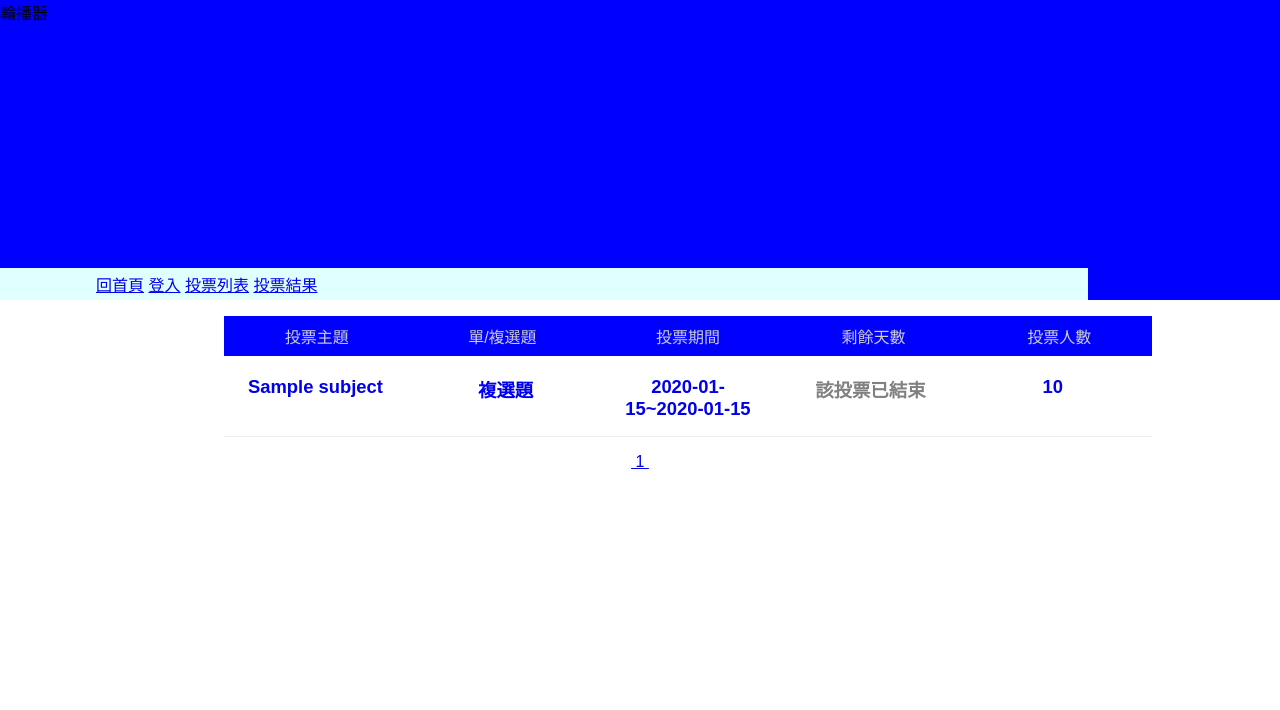
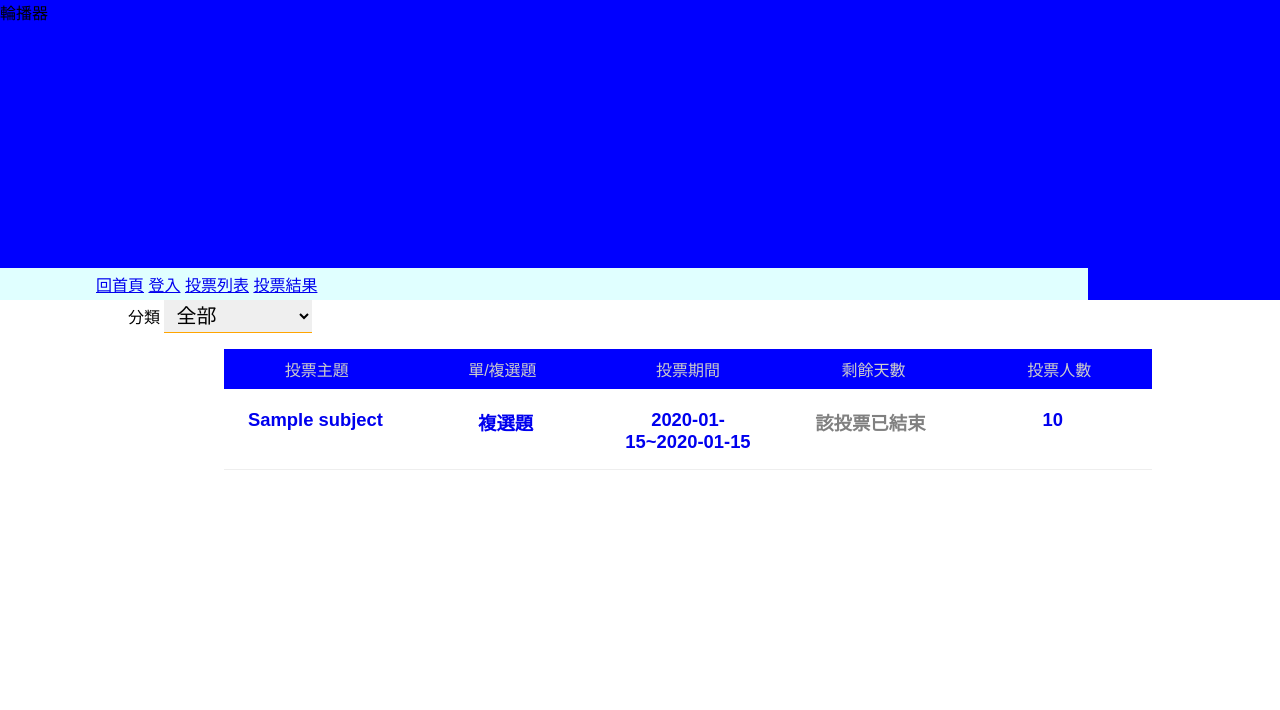
Before and after one commit to POPOB2/111-01-vote, a PHP site: page / in a window 1280 px wide. Shown: the top 710 px of the page. Run offline with PHP 8.4, Linux system fonts and the light colour scheme; tables that the repository leaves empty or names only in its code hold one stand-in row (values such as "Sample post").

Commit message:
將分類功能套用到前台的排序和分頁上

```diff
--- a/api/add_vote.php
+++ b/api/add_vote.php
@@ -5,7 +5,7 @@ $subject=$_POST['subject'];
 
 $add_subject=[// add_data變數設置為陣列, 'subject'的資料為POST抓下來的資料$subject
     'subject'=>$subject,
-    'type_id'=>1,
+    'type_id'=>$_POST['types'], // subjects表 type_id欄 填入 POST帶來的types值
     'multiple'=>$_POST['multiple'], // 資料表辨別單複選的multiple欄位 其值 來自POST表單選的multiple
     'start'=>date("Y-m-d"), // 開始(今天)
     'end'=>date("Y-m-d",strtotime("+10 days")), // 結束(把今日+10天)
--- a/api/base.php
+++ b/api/base.php
@@ -30,7 +30,7 @@ function all($table,...$arg){// 自定函式all(條件1,複數條件...)
         case 1:
 
             //判斷參數是否為陣列
-            if(is_array($arg[0])){
+            if(is_array($arg[0]) && !empty($arg[0])){//如果條件2是陣列 而且不為空值+++++++++++++++++++++++++++
 
                 //使用迴圈來建立條件語句的字串型式，並暫存在陣列中
                 foreach($arg[0] as $key => $value){
@@ -41,23 +41,28 @@ function all($table,...$arg){// 自定函式all(條件1,複數條件...)
 
                 //使用implode()來轉換陣列為字串並和原本的$sql字串再結合
                 $sql.=" WHERE ". implode(" AND " ,$tmp);
+            }elseif(empty($arg[0])){//如果條件2是空值 無反應++++++++++++++++++++++++++++++++++++++++++++++++++
+
             }else{
-
                 //如果參數不是陣列，那應該是SQL語句字串，因此直接接在原本的$sql字串之後即可
                 $sql.=$arg[0];
             }
         break;
         case 2:
+            if(!empty($arg[0])){//如果條件2不是空值 執行下述陣列 並執行WHERE++++++++++++++++++++++++++++++++++++++++++++++++++
 
-            //第一個參數必須為陣列，使用迴圈來建立條件語句的陣列
-            foreach($arg[0] as $key => $value){
+                    //第一個參數必須為陣列，使用迴圈來建立條件語句的陣列
+                foreach($arg[0] as $key => $value){
 
-                $tmp[]="`$key`='$value'";
+                    $tmp[]="`$key`='$value'";
 
+                }
+                //將條件語句的陣列使用implode()來轉成字串，最後再接上第二個參數(必須為字串)
+                $sql.=" WHERE ". implode(" AND " ,$tmp) . $arg[1];
+
+            }else{//如果條件2是空值 不執行WHERE 並陣列++++++++++++++++++++++++++++++++++++++++++++++++++
+                $sql.=$arg[1];
             }
-
-            //將條件語句的陣列使用implode()來轉成字串，最後再接上第二個參數(必須為字串)
-            $sql.=" WHERE ". implode(" AND " ,$tmp) . $arg[1];
         break;
 
         //執行連線資料庫查詢並回傳sql語句執行的結果
--- a/api/edit_vote.php
+++ b/api/edit_vote.php
@@ -16,7 +16,8 @@ $subject=find('subjects',$subject_id);// 獲取資料表subjects內的$subject_i
 $subject['subject']=$new_subject;// $subject=資料庫撈出的舊資料(10行)
                                  // $subject該資料庫裡的['subject']欄位的舊值
                                  // 使用第8行表單獲取的$new_subject資料, 覆蓋掉上述$subject['subject']原有的資料
-$subject['multiple']=$_POST['multiple'];// 資料表的multiple欄改為表單給的multiple值
+$subject['multiple']=$_POST['multiple'];// 資料表的multiple欄改為POST表單給的multiple值
+$subject['type_id']=$_POST['types'];// 資料表的type_id欄改為POST表單給的types值(types表的id值)
 
 // 使用save()函式把更改後的內容存到資料表'subjects'中-----------------------------------------------------------------------------------------------
 save('subjects',$subject);
--- a/css/front.css
+++ b/css/front.css
@@ -53,3 +53,10 @@ ul{
     padding: 0.25re;
     border: 1px solid #ccc;
 }
+#types{
+    padding: 0.25rem 0.5rem;
+    font-size: 1.25rem;
+    /* 利用 後面設定 覆蓋 前面設定 的特性 讓邊框都消失 再製作一條底線 */
+    border:0;
+    border-bottom:1px solid orange ;
+}
--- a/front/vote_list.php
+++ b/front/vote_list.php
@@ -11,7 +11,31 @@ if(isset($_GET['order'])){
     $queryStr="&order={$_GET['order']}&type={$_GET['type']}";
 }
 
+$queryfilter="";
+if(isset($_GET['filter'])){
+    $queryfilter="&filter={$_GET['filter']}";
+}
+
 ?>
+
+    <div><!-- 新增分類管理選擇器=============================================================================================== -->
+        <label for="types">分類</label>
+        <!-- onchange=改變選擇項目時觸發的事件 --><!-- this代表當前該<select> 的 value(select內的 下列option value=0) -->
+        <select name="types" id="types" onchange="location.href=`?filter=${this.value}<?=$p;?><?=$queryStr;?>`">
+                                                                                <!-- 將< ?=$p;?> 和 < ?=$queryStr;?> 拆開寫 這樣沒有值就不會加上來 -->
+                <option value="0">全部</option>
+            <?php
+            $types=all("types");
+            foreach($types as $type){
+                $selected=(isset($_GET['filter']) && $_GET['filter']==$type['id'])?'selected':''; // 新增一個變數 內容為字串selected或空值
+                echo "<option value='{$type['id']}' $selected>"; // 使用者頁面看不到 實際傳到資料表的值
+                echo $type['name']; // 使用者頁面看到的選項值
+                echo "</option>";
+            }
+            ?>
+        </select>
+    </div>
+
 <div>
                         <!--  使用網址帶值的方式控制 投票主題各個參數的排序
                            1. 網址狀態為不帶值時 執行$subjects=all('subjects',$orderStr) 僅以subjects表做為條件 顯示資料表順序
@@ -26,11 +50,11 @@ if(isset($_GET['order'])){
                         // 判斷有無GET type存在 若是 且 GET type的type為asc(遞增)時, 就執行下列 將type改為desc(遞減)
                         if(isset($_GET['type']) && $_GET['type']=='asc'){
                         ?>
-                        <div><a href="?order=multiple&type=desc<?=$p;?>">單/複選題</a></div>
+                        <div><a href="?order=multiple&type=desc<?=$p;?><?=$queryfilter;?>">單/複選題</a></div>
                         <?php
                         }else{
                         ?>
-                        <div><a href="?order=multiple&type=asc<?=$p;?>">單/複選題</a></div>
+                        <div><a href="?order=multiple&type=asc<?=$p;?><?=$queryfilter;?>">單/複選題</a></div>
                         <?php
                         }
                         ?>
@@ -40,11 +64,11 @@ if(isset($_GET['order'])){
                         <?php
                         if(isset($_GET['type']) && $_GET['type']=='asc'){
                         ?>
-                        <div><a href="?order=end&type=desc<?=$p;?>">投票期間</a></div>
+                        <div><a href="?order=end&type=desc<?=$p;?><?=$queryfilter;?>">投票期間</a></div>
                         <?php
                         }else{
                         ?>
-                        <div><a href="?order=end&type=asc<?=$p;?>">投票期間</a></div>
+                        <div><a href="?order=end&type=asc<?=$p;?><?=$queryfilter;?>">投票期間</a></div>
                         <?php
                         }
                         ?>
@@ -53,12 +77,12 @@ if(isset($_GET['order'])){
                         <?php
                         if(isset($_GET['type']) && $_GET['type']=='asc'){
                         ?>
-                        <div><a href="?order=remain&type=desc<?=$p;?>">剩餘天數</a></div>
+                        <div><a href="?order=remain&type=desc<?=$p;?><?=$queryfilter;?>">剩餘天數</a></div>
                         <?php
                         }else{
 
                         ?>
-                        <div><a href="?order=remain&type=asc<?=$p;?>">剩餘天數</a></div>
+                        <div><a href="?order=remain&type=asc<?=$p;?><?=$queryfilter;?>">剩餘天數</a></div>
                         <?php
                         }
                         ?>
@@ -66,11 +90,11 @@ if(isset($_GET['order'])){
                         <?php
                         if(isset($_GET['type']) && $_GET['type']=='asc'){
                         ?>
-                        <div><a href='?order=total&type=desc<?=$p;?>'>投票人數</a></div><!-- 按下投票人數時 返回至當前頁 並以total值排列, 類型為desc(遞減) -->
+                        <div><a href='?order=total&type=desc<?=$p;?><?=$queryfilter;?>'>投票人數</a></div><!-- 按下投票人數時 返回至當前頁 並以total值排列, 類型為desc(遞減) -->
                         <?php
                         }else{
                         ?>
-                        <div><a href='?order=total&type=asc<?=$p;?>'>投票人數</a></div><!-- 按下投票人數時 返回至當前頁 並以total值排列, 類型為asc(遞增) -->
+                        <div><a href='?order=total&type=asc<?=$p;?><?=$queryfilter;?>'>投票人數</a></div><!-- 按下投票人數時 返回至當前頁 並以total值排列, 類型為asc(遞增) -->
                         <?php
                         }
                         ?>
@@ -95,6 +119,14 @@ if(isset($_GET['order'])){
                                         // $orderStr經過上述SESSION的賦值產生 = SQL語法的 : ORDER BY `multiple` asc 值
                                     }
                         }
+                        // 過濾分類用============================================================================================
+                        $filter=[];
+                        if(isset($_GET['filter'])){
+                            if(!$_GET['filter']==0){/* 不等於0時 將type_id欄 填入GET到的filter值  賦值給$filter,
+                                                       若0 維持$filter=[];的空陣列  將空陣列的$filter 作為下面的$total=math()條件 撈出所有資料 */
+                                $filter=['type_id'=>$_GET['filter']];
+                            }
+                        }
                         /* 建立分頁所需的變數群
                          *
                          *
@@ -102,7 +134,9 @@ if(isset($_GET['order'])){
                          *
                          * */
                         //math(參數1.subjects表, 參數2.方法使用count, 參數3.使用參數2去執行的目標 count id欄位)
-                        $total=math('subjects','count','id'); // 資料總筆數_
+                        $total=math('subjects','count','id',$filter); // 資料總筆數_
+                                                                      /* (新增 把$filter納入過濾條件, 才可以算出正確的total
+                                                                         避免下方的$subjects=all把$filter納入計算影響$orderStr . $page_rows) */
                         $div=3; // 每個分頁有3筆資料_
                         $pages=ceil($total/$div); // 擁有幾個分頁_使用進位避免餘數不被計算 值為(總筆數 除 每頁要設置的筆數)
                         $now=isset($_GET['p'])?$_GET['p']:1; // 當前頁_為GET值, 若無GET值顯示1
@@ -125,8 +159,9 @@ if(isset($_GET['order'])){
                 ----第三頁----
             */
 
+
                     // allFunction=base.php->24行 , 給定資料表名稱和條件後，會回傳符合條件的所有資料
-                    $subjects=all('subjects',$orderStr . $page_rows);// 若$orderStr無值  將subjects資料表的資料全部撈出  賦值給$subjects(SELECT * FROM subjects)
+                    $subjects=all('subjects',$filter,$orderStr . $page_rows);// 若$orderStr無值  將subjects資料表的資料全部撈出  賦值給$subjects(SELECT * FROM subjects)
                                                         // 若$orderStr有值  將GET進來的內容 做為subjects表搜尋條件 賦值給$subjects(SELECT * FROM subjects ORDER BY `multiple` asc)
                                                         // 新增 . $page_rows 作為字串內容 影響SQL語句, 使用限制筆數產生分頁要顯示的資料 效果
 
@@ -170,13 +205,14 @@ if(isset($_GET['order'])){
                 <!-- 分頁的頁碼 -->
                 <div class="text-center">
                     <?php
+                if($pages > 1){// 一頁就不分頁
                     for($i=1; $i<=$pages; $i++){ // $i為分頁碼  分頁碼不會大於分頁數  依照每三筆資料+1個分頁碼
                         // echo "<a href='?p=$i'>&nbsp;"; // 使用?帶值 p=$i(頁碼==對應排序的資料)
-                        echo "<a href='?p={$i}{$queryStr}'>&nbsp;"; // 再內容加上$queryStr帶來的排序字串內容
+                        echo "<a href='?p={$i}{$queryStr}{$queryfilter}'>&nbsp;"; // 再內容加上$queryStr帶來的排序字串內容
                         echo $i;
                         echo "&nbsp;</a>";
                     }
-
+                }
                     ?>
                 </div>
             </div>
```
Also changed, not shown: back/add_vote.php (+13 -0 lines), back/edit.php (+14 -0 lines).
